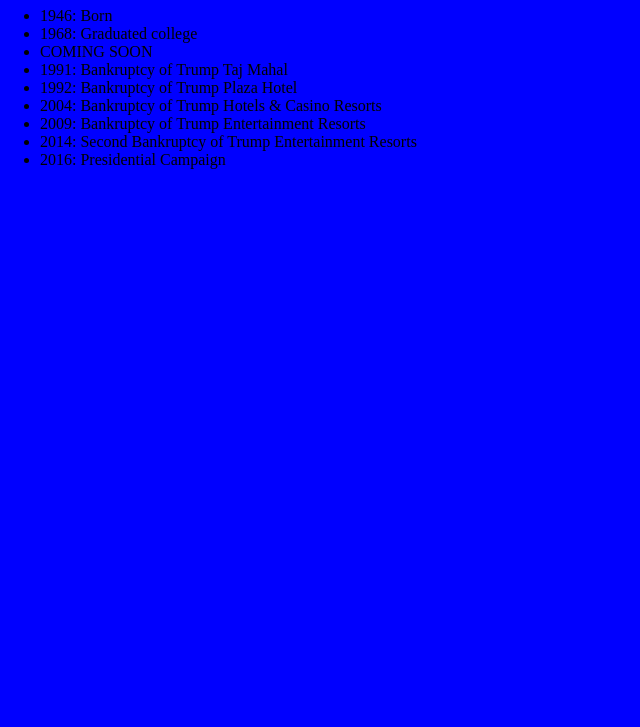
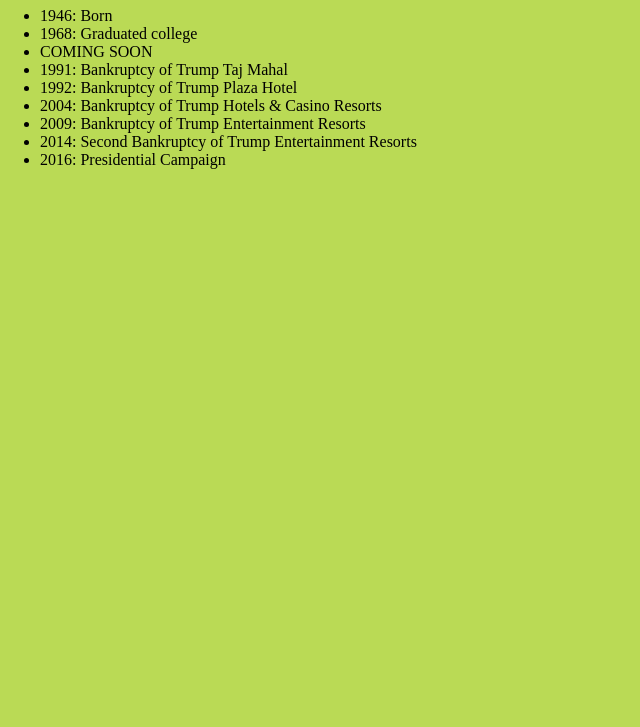
Before and after one commit to gordon2012/tribute, a website: page src/index.html in a window 1280 px wide. Shown: the part 73-800 px from the top of the page, without its empty margins (0-640 px from the left). Drawn offline with nearby package versions, Linux system fonts and the light colour scheme; files that its build step writes are made by us from their sources.

Commit message:
add css to travis deploy

```diff
--- a/package.json
+++ b/package.json
@@ -5,9 +5,9 @@
   "main": "index.js",
   "scripts": {
     "test": "echo \"Error: no test specified\" && exit 1",
-    "build": "mkdir -p dist && npm run build:html",
+    "build": "mkdir -p dist && npm run build:html && npm run build:styles",
     "build:html": "cp src/index.html ./dist",
-    "build:styles": "node-sass --include-path src src/style.scss dist/style.css"
+    "build:styles": "node-sass src/style.scss dist/style.css"
   },
   "repository": {
     "type": "git",
--- a/src/index.html
+++ b/src/index.html
@@ -5,7 +5,7 @@
 		<link rel="stylesheet" href="style.css" media="screen" title="no title" charset="utf-8">
 		<title>Tribute: Donald Trump</title>
 	</head>
-	<body style="background-color: blue;">
+	<body>
 		<h1>Tribute to Donald Trump</h1>
 
 		<ul>
--- a/src/style.scss
+++ b/src/style.scss
@@ -4,5 +4,5 @@
 
 body {
 	margin: 0;
-	background-color: $blue;
+	background-color: $badass;
 }
```
Also changed, not shown: 1 other file.
